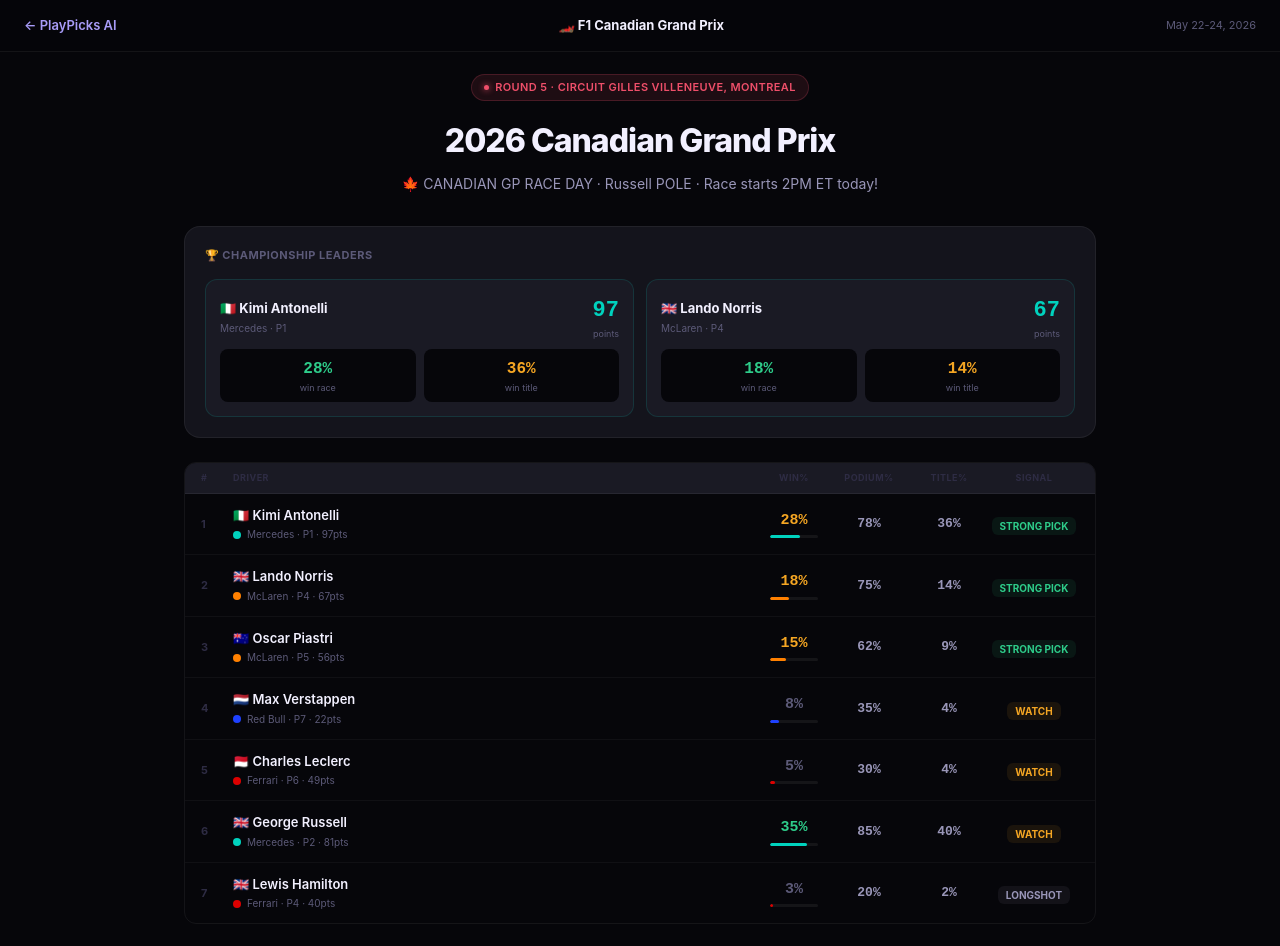
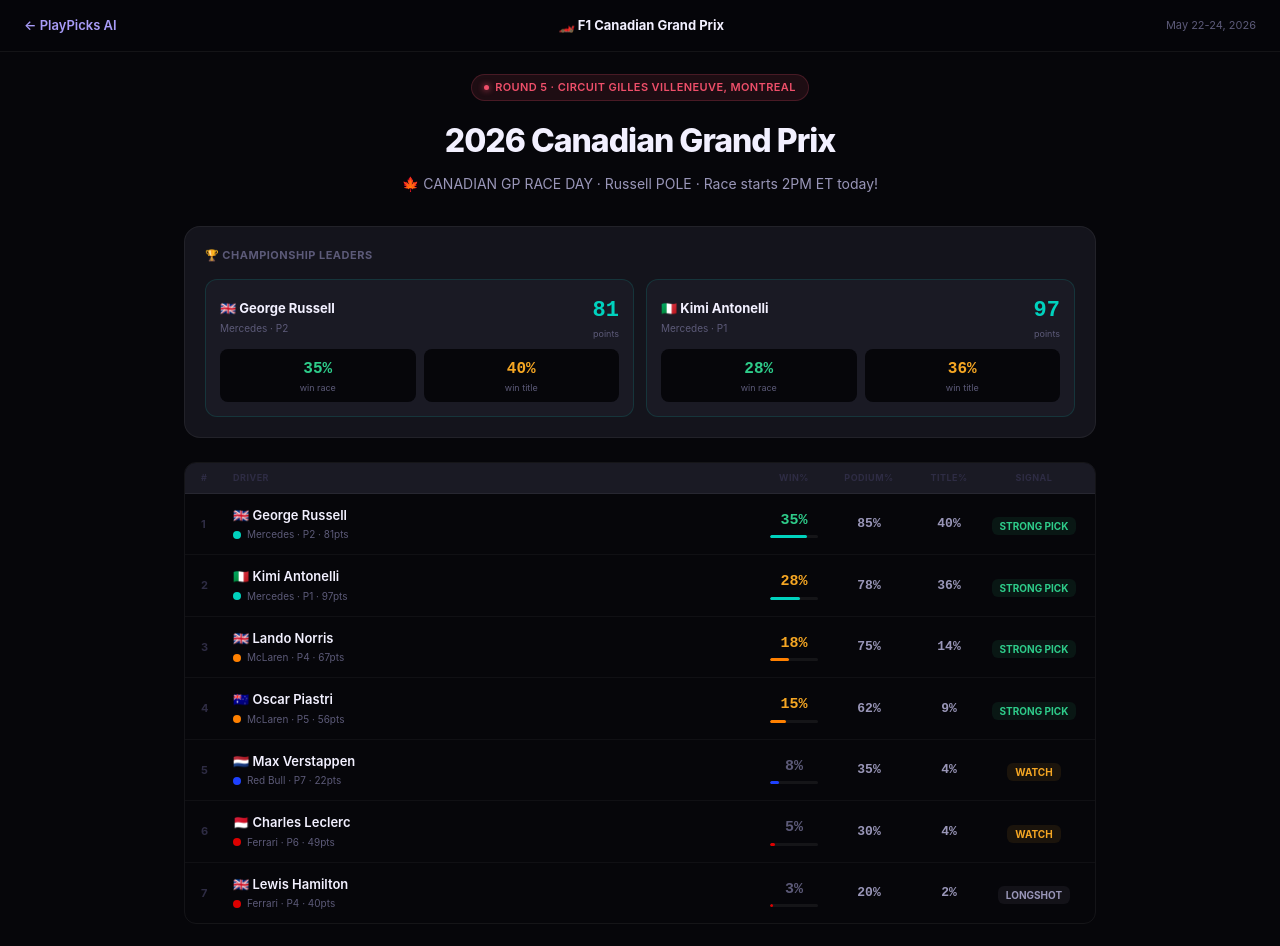
Before and after one commit to anujagadde18/tradedna, a Next.js app: page /f1 in a window 1280 px wide. Shown: the top 946 px of the page. Built offline with nearby package versions, Linux system fonts and the light colour scheme.

Commit message:
fix: Russell #1 in driver table with Canada pole data

```diff
--- a/app/f1/page.tsx
+++ b/app/f1/page.tsx
@@ -11,6 +11,9 @@ const C = {
 };
 
 const DRIVERS = [
+  { pos:1, name:'George Russell', team:'Mercedes', flag:'🇬🇧', winPct:35, podiumPct:85, champPct:40, pts:81, champPos:2, color:'#00d2be', verdict:'STRONG PICK', verdictColor:'#2ecc8a',
+    bull:['Canada GP POLE POSITION — starts P1','Won Sprint Race Saturday','3rd straight Canadian GP pole','Mercedes brought major upgrades to Montreal','0.068s faster than Antonelli in qualifying'],
+    bear:['Antonelli P2 — teammate could overtake at start','McLaren strong race pace this weekend','Must convert pole to win'] },
   { pos:2, name:'Kimi Antonelli', team:'Mercedes', flag:'🇮🇹', winPct:28, podiumPct:78, champPct:36, pts:97, champPos:1, color:'#00d2be', verdict:'STRONG PICK', verdictColor:'#2ecc8a',
     bull:['GP POLE POSITION — starts P1 Sunday','Won last 2 races','Championship leader 72pts','Recovered from sprint qualifying P2'],
     bear:['McLaren upgrades now matching Mercedes','Verstappen starting alongside on front row'] },
@@ -26,9 +29,7 @@ const DRIVERS = [
   { pos:5, name:'Charles Leclerc', team:'Ferrari', flag:'🇲🇨', winPct:5, podiumPct:30, champPct:4, pts:49, champPos:6, color:'#dc0000', verdict:'WATCH', verdictColor:'#f5a623',
     bull:['GP Qualifying P3 — strong Ferrari','Ferrari upgrades working','Consistent podium finisher'],
     bear:['Race pace slightly behind McLaren/Mercedes','Hamilton pressure internally'] },
-  { pos:1, name:'George Russell', team:'Mercedes', flag:'🇬🇧', winPct:35, podiumPct:85, champPct:40, pts:81, champPos:2, color:'#00d2be', verdict:'WATCH', verdictColor:'#f5a623',
-    bull:['Championship P2 — still in title fight','Won Australia Round 1','Same car as Antonelli'],
-    bear:['P6 in sprint qualifying — off pace','Battery issue recurring concern'] },
+
   { pos:7, name:'Lewis Hamilton', team:'Ferrari', flag:'🇬🇧', winPct:3, podiumPct:20, champPct:2, pts:40, champPos:4, color:'#dc0000', verdict:'LONGSHOT', verdictColor:'#9996b8',
     bull:['7x World Champion — experience','Ferrari P3 on grid','Miami street circuit experience'],
     bear:['P7 in sprint qualifying','Ruined promising lap at Turn 17','Leclerc faster this weekend'] },
```
